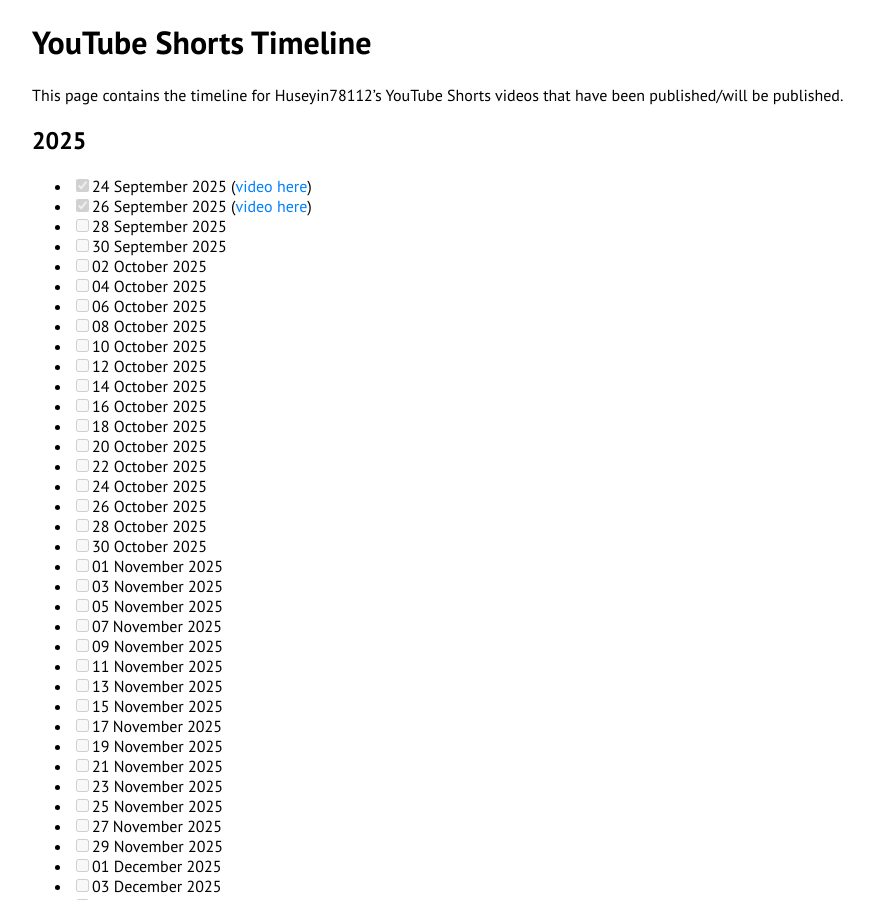
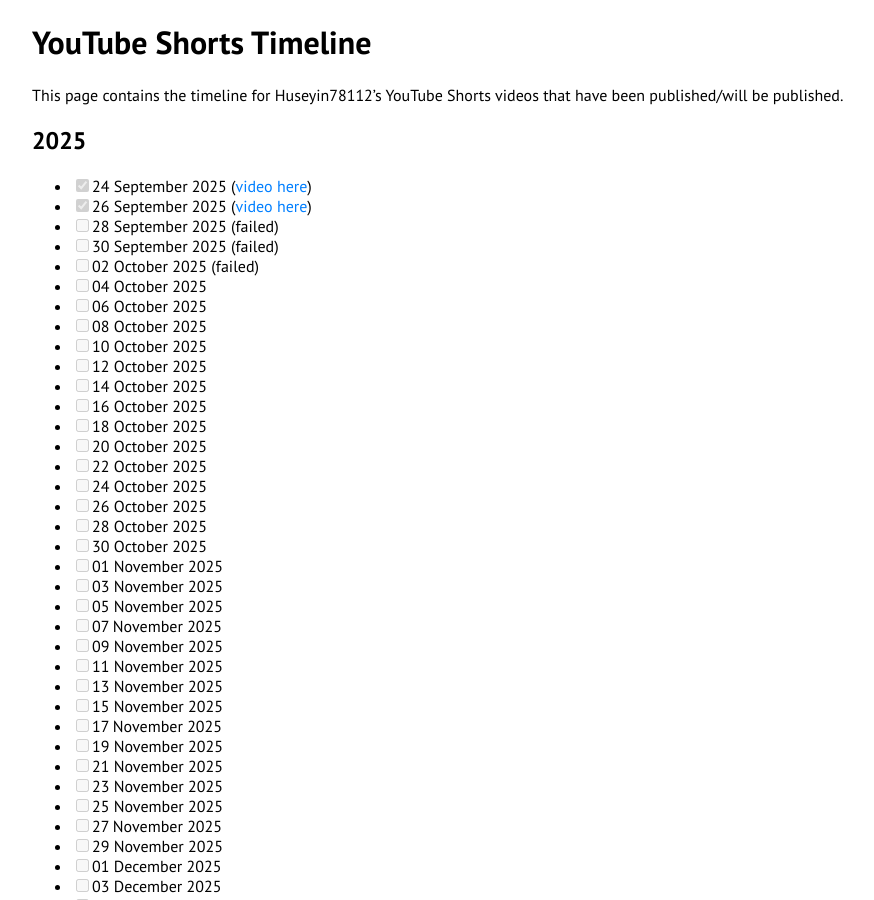
Before and after one commit to huseyin78112/blog.huseyin78112.info, a Jekyll site: the page built from timelines/youtube-shorts-timeline.md, in a window 1280 px wide and 900 px high. Shown: the whole window, without its empty margins (134-1008 px from the left). Built offline with Jekyll 4.4.1, drawn with Linux system fonts in a browser that asks for light colours; our own code applies the rules of GitHub Pages for plain Markdown files.

Commit message:
Update youtube-shorts-timeline.md

```diff
--- a/timelines/youtube-shorts-timeline.md
+++ b/timelines/youtube-shorts-timeline.md
@@ -4,9 +4,9 @@ This page contains the timeline for Huseyin78112's YouTube Shorts videos that ha
 ## 2025
 * [x] 24 September 2025 ([video here](https://www.youtube.com/shorts/vNBc5tH-Eyc))
 * [x] 26 September 2025 ([video here](https://www.youtube.com/shorts/W-9YcmKFIlY))
-* [ ] 28 September 2025
-* [ ] 30 September 2025
-* [ ] 02 October 2025
+* [ ] 28 September 2025 (failed)
+* [ ] 30 September 2025 (failed)
+* [ ] 02 October 2025 (failed)
 * [ ] 04 October 2025
 * [ ] 06 October 2025
 * [ ] 08 October 2025
```
